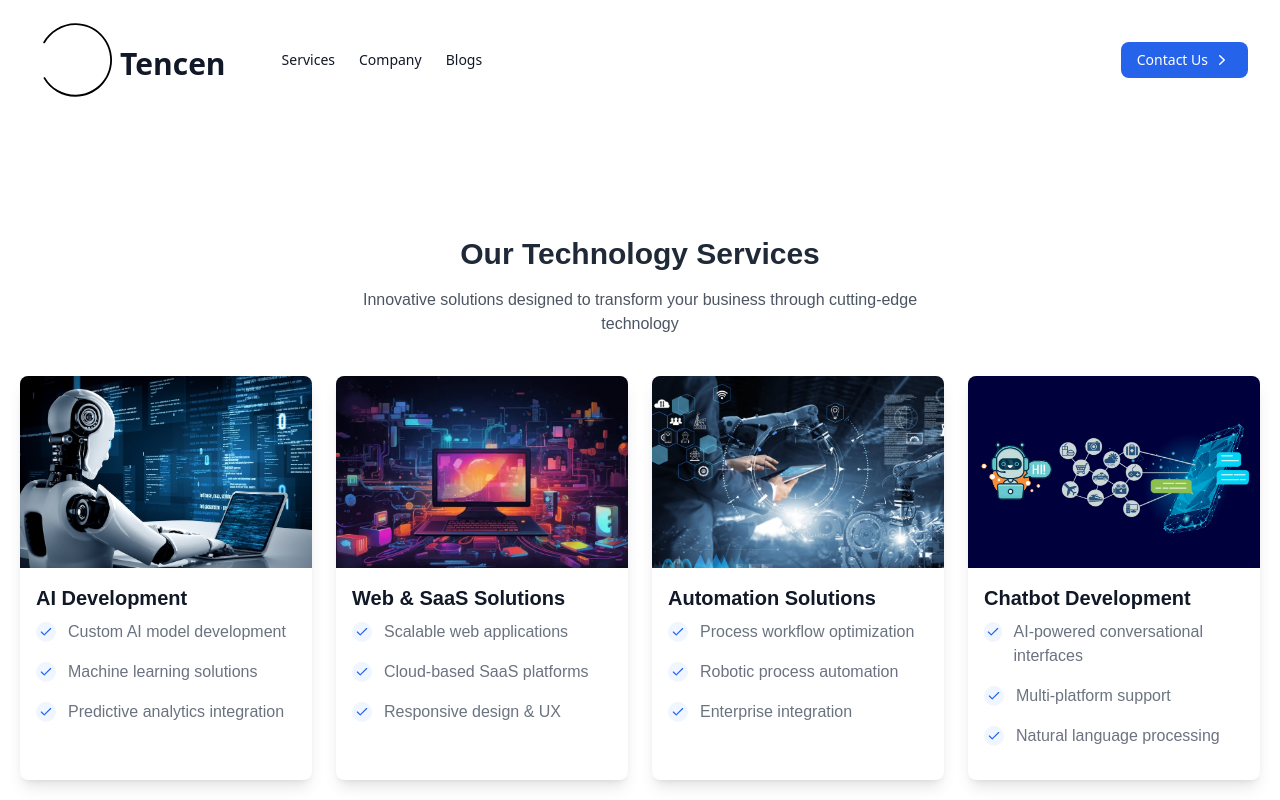
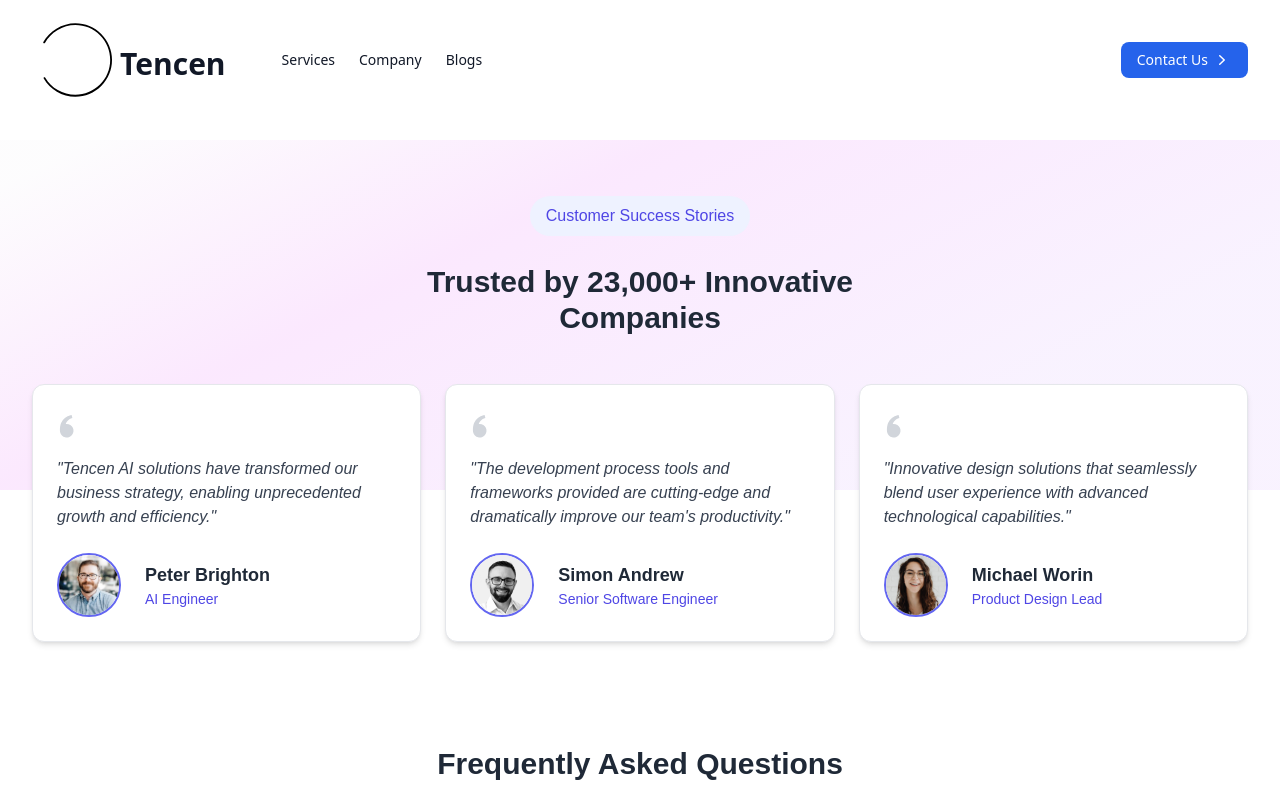
Before and after one commit to Eric5603/Tencen, a Next.js app: page /services in a window 1280 px wide. Shown: the top 800 px of the page. Built offline with nearby package versions, Linux system fonts and the light colour scheme.

Commit message:
uptodates

```diff
--- a/app/components/ShowCase.tsx
+++ b/app/components/ShowCase.tsx
@@ -1,146 +1,103 @@
-import React, { useMemo } from 'react';
+import React from 'react';
 import Image from 'next/image';
-interface ShowcaseSectionProps {
-  imageSrc: string;
+
+type Testimonial = {
+  avatar: string;
+  name: string;
   title: string;
-  features: string[];
-}
-
-const CheckIcon: React.FC = () => (
-  <svg
-    className="shrink-0 size-3.5"
-    xmlns="http://www.w3.org/2000/svg"
-    width="24"
-    height="24"
-    viewBox="0 0 24 24"
-    fill="none"
-    stroke="currentColor"
-    strokeWidth="2"
-    strokeLinecap="round"
-    strokeLinejoin="round"
-  >
-    <polyline points="20 6 9 17 4 12"/>
-  </svg>
-);
-
-const FeatureListItem: React.FC<{ children: React.ReactNode }> = ({ children }) => (
-  <li className="flex gap-x-3">
-    <span className="mt-0.5 size-5 flex justify-center items-center rounded-full bg-blue-50 text-blue-600">
-      <CheckIcon />
-    </span>
-    <div className="grow">
-      <span className="text-sm sm:text-base text-gray-500">{children}</span>
-    </div>
-  </li>
-);
-
-const ShowcaseSection: React.FC<ShowcaseSectionProps> = ({
-  imageSrc,
-  title,
-  features
-}) => {
-  return (
-    <div className="bg-white rounded-lg shadow-lg overflow-hidden transition-transform duration-300 hover:scale-105 w-full max-w-xs mx-auto">
-      <img
-        className="object-cover object-center w-full h-48"
-        src={imageSrc}
-        alt={title}
-      />
-      <div className="p-4">
-        <h2 className="title-font sm:text-xl text-lg mb-2 font-bold text-gray-900">
-          {title}
-        </h2>
-
-        <ul className="space-y-2 sm:space-y-4 mb-4">
-          {features.map((feature, index) => (
-            <FeatureListItem key={index}>
-              {feature}
-            </FeatureListItem>
-          ))}
-        </ul>
-      </div>
-    </div>
-  );
+  quote: string;
 };
 
-const Showcase: React.FC = () => {
-  const sections: ShowcaseSectionProps[] = useMemo(() => [
+const Testimonials: React.FC = () => {
+  const testimonials: Testimonial[] = [
     {
-      imageSrc: "/images/Service-Image/Ai-developer.jpg",
-      title: "AI Development",
-      features: [
-        "Custom AI model development",
-        "Machine learning solutions",
-        "Predictive analytics integration"
-      ]
+      avatar: "/images/Reviews/Peter-Brighton.jpg",
+      name: "Peter Brighton",
+      title: "AI Engineer",
+      quote: "Tencen AI solutions have transformed our business strategy, enabling unprecedented growth and efficiency."
     },
     {
-      imageSrc: "/images/Service-Image/Web&SaaS-Solutions.jpg",
-      title: "Web & SaaS Solutions",
-      features: [
-        "Scalable web applications",
-        "Cloud-based SaaS platforms",
-        "Responsive design & UX"
-      ]
+      avatar: "/images/Reviews/Simon-Adrew.jpg",
+      name: "Simon Andrew",
+      title: "Senior Software Engineer",
+      quote: "The development process tools and frameworks provided are cutting-edge and dramatically improve our team's productivity."
     },
     {
-      imageSrc: "/images/Service-Image/Advanced-Automation.jpg",
-      title: "Automation Solutions",
-      features: [
-        "Process workflow optimization",
-        "Robotic process automation",
-        "Enterprise integration"
-      ]
-    },
-    {
-      imageSrc: "/images/Service-Image/chatbot-development.jpg",
-      title: "Chatbot Development",
-      features: [
-        "AI-powered conversational interfaces",
-        "Multi-platform support",
-        "Natural language processing"
-      ]
+      avatar: "/images/Reviews/Rene-Wells.jpg",
+      name: "Michael Worin",
+      title: "Product Design Lead",
+      quote: "Innovative design solutions that seamlessly blend user experience with advanced technological capabilities."
     }
-  ], []);
+  ];
 
   return (
-    <section className="container mx-auto px-5 py-24">
-      <header className="text-center mb-10">
-        <h1 className="text-3xl font-semibold text-gray-800">
-          Our Technology Services
-        </h1>
-        <p className="mt-4 text-gray-600 max-w-xl mx-auto">
-          Innovative solutions designed to transform your business through cutting-edge technology
-        </p>
-      </header>
+    <section className="relative py-14">
+      <div className="relative z-10 max-w-screen-xl mx-auto px-4 md:px-8">
+        <div className="max-w-xl sm:text-center md:mx-auto">
+          <div className="inline-block bg-indigo-50 text-indigo-600 px-4 py-2 rounded-full mb-4">
+            Customer Success Stories
+          </div>
+          <p className="mt-3 text-gray-800 text-2xl font-semibold sm:text-3xl">
+            Trusted by 23,000+ Innovative Companies
+          </p>
+        </div>
+        <div className="mt-12">
+          <ul className="grid items-center gap-6 sm:grid-cols-2 lg:grid-cols-3">
+            {testimonials.map((testimonial, index) => (
+              <li
+                key={index}
+                className="bg-white rounded-xl border shadow-md hover:shadow-lg transition-shadow"
+              >
+                <div className="p-6">
+                  {/* Quote Section */}
+                  <div className="mb-4">
+                    <svg
+                      className="w-9 h-9 text-gray-300 mb-3"
+                      viewBox="0 0 35 35"
+                      fill="none"
+                      xmlns="http://www.w3.org/2000/svg"
+                    >
+                      <path d="M9.47895 14.5833C9.15374 14.5833 8.84166 14.6329 8.53103 14.6781C8.63166 14.3398 8.7352 13.9956 8.90145 13.6865C9.0677 13.2373 9.32728 12.8479 9.58541 12.4556C9.80124 12.0312 10.1819 11.7439 10.4619 11.3808C10.755 11.0279 11.1546 10.7931 11.471 10.5C11.7817 10.1937 12.1885 10.0406 12.5123 9.82478C12.8506 9.63082 13.1452 9.41645 13.4602 9.31437L14.2462 8.99062L14.9375 8.70332L14.2302 5.87708L13.3596 6.08707C13.081 6.15707 12.7412 6.23874 12.3548 6.33645C11.9596 6.40937 11.5381 6.60916 11.0685 6.79145C10.6048 6.99853 10.0681 7.13853 9.56937 7.47103C9.0677 7.78895 8.48874 8.05437 7.97833 8.4802C7.48395 8.91916 6.88749 9.29978 6.44708 9.85833C5.96583 10.3804 5.49041 10.9287 5.12145 11.5529C4.69416 12.1479 4.40395 12.8012 4.0977 13.4473C3.82062 14.0933 3.59749 14.754 3.4152 15.3956C3.06958 16.6819 2.91499 17.904 2.8552 18.9496C2.80562 19.9967 2.83478 20.8673 2.89603 21.4973C2.91791 21.7948 2.95874 22.0835 2.98791 22.2833L3.02437 22.5283L3.06228 22.5196C3.32167 23.7312 3.91877 24.8446 4.78452 25.7311C5.65028 26.6175 6.7493 27.2408 7.95447 27.5287C9.15963 27.8166 10.4217 27.7575 11.5946 27.3581C12.7676 26.9587 13.8035 26.2354 14.5825 25.2719C15.3616 24.3083 15.8519 23.1439 15.9969 21.9133C16.1418 20.6828 15.9353 19.4363 15.4014 18.3181C14.8675 17.2 14.028 16.2558 12.9799 15.5949C11.9318 14.934 10.718 14.5832 9.47895 14.5833Z" fill="currentColor" />
+                    </svg>
+                    <p className="text-gray-700 italic">
+                      "{testimonial.quote}"
+                    </p>
+                  </div>
 
-      <div className="grid grid-cols-2 md:grid-cols-3 lg:grid-cols-4 gap-6">
-        {sections.map((section, index) => (
-          <ShowcaseSection
-            key={index}
-            imageSrc={section.imageSrc}
-            title={section.title}
-            features={section.features}
-          />
-        ))}
+                  {/* Profile Section */}
+                  <div className="flex items-center mt-6">
+                    <div className="mr-6">
+                      <Image
+                        src={testimonial.avatar}
+                        alt={testimonial.name}
+                        width={64}
+                        height={48}
+                        className="rounded-full object-cover w-16 h-16 border-2 border-indigo-500"
+                      />
+                    </div>
+                    <div>
+                      <h3 className="text-lg font-semibold text-gray-800">
+                        {testimonial.name}
+                      </h3>
+                      <p className="text-sm text-indigo-600">
+                        {testimonial.title}
+                      </p>
+                    </div>
+                  </div>
+                </div>
+              </li>
+            ))}
+          </ul>
+        </div>
       </div>
-
-      <div className="mt-16 text-center">
-        <h2 className="text-2xl font-bold text-gray-800 mb-4">
-          Reach out to us!
-        </h2>
-        <p className="text-gray-600 mb-6 inline-block">
-          Have a project in mind or need more information?
-          <a
-            href="/contact"
-            className="ml-2 text-indigo-600 hover:text-indigo-800 hover:underline transition duration-300"
-          >
-            Contact Us
-          </a>
-        </p>
-      </div>
+      <div
+        className="absolute top-0 w-full h-[350px]"
+        style={{
+          background: "linear-gradient(152.92deg, rgba(245, 242, 247, 0.2) 4.54%, rgba(232, 121, 249, 0.17) 34.2%, rgba(192, 132, 252, 0.1) 77.55%)"
+        }}
+      ></div>
     </section>
   );
 };
 
-export default React.memo(Showcase);
+export default Testimonials;
```
Also changed, not shown: app/components/Testimonials.tsx (+6 -6 lines).
